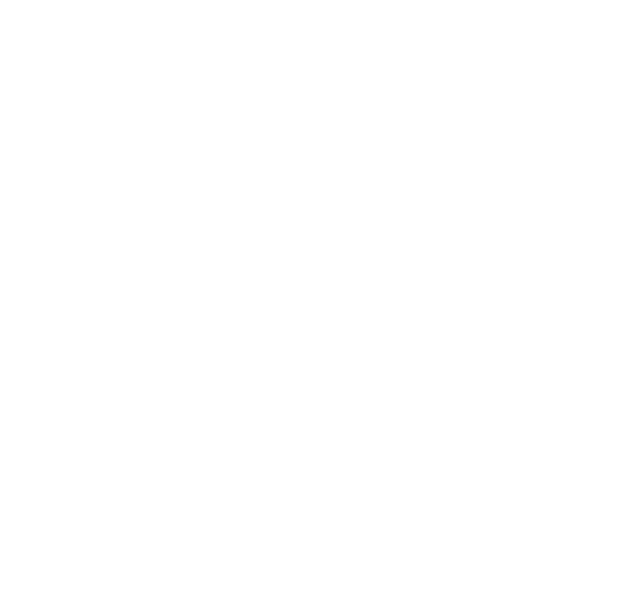
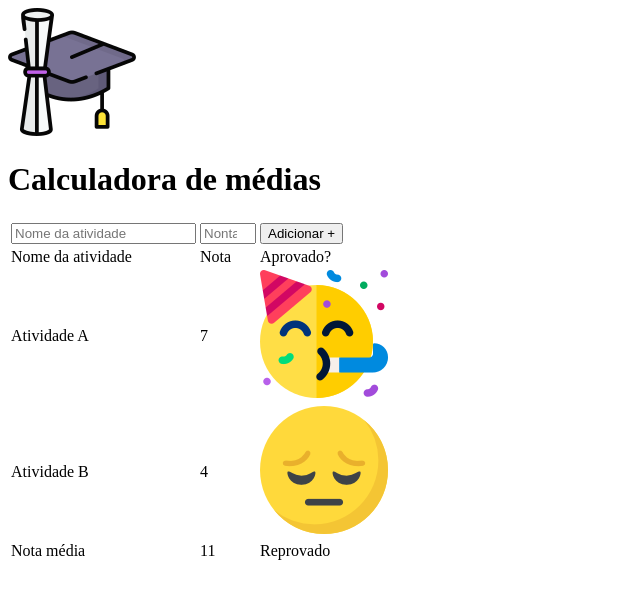
Before and after one commit to PhilipeF/calculo-de-medias, a plain HTML site: page index.html in a window 1280 px wide. Shown: the whole page, without its empty margins (0-640 px from the left). Drawn offline with Linux system fonts and the light colour scheme.

Commit message:
Feat: Estrutura HTML ok

```diff
--- a/index.html
+++ b/index.html
@@ -1,11 +1,60 @@
 <!DOCTYPE html>
 <html lang="pt-br">
+
 <head>
     <meta charset="UTF-8">
     <meta name="viewport" content="width=device-width, initial-scale=1.0">
     <title>Projeto 02</title>
 </head>
+
 <body>
+    <header>
+        <img src="./images/logo.png" alt="Logo marca da aplicação">
+        <h1>Calculadora de médias</h1>
+    </header>
+    <form>
+        <table>
+            <thead>
+                <tr>
+                    <td>
+                        <input type="text" placeholder="Nome da atividade">
+                    </td>
+                    <td>
+                        <input type="number" placeholder="Nonta" max="10" min="0">
+                    </td>
+                    <td>
+                        <button type="submit">Adicionar +</button>
+                    </td>
+                </tr>
+            </thead>
 
+            <tbody>
+                <tr>
+                    <td>Nome da atividade</td>
+                    <td>Nota</td>
+                    <td>Aprovado?</td>
+                </tr>
+                <tr>
+                    <td>Atividade A</td>
+                    <td>7</td>
+                    <td> <img src="./images/aprovado.png" alt="emotion aprovado"></td>
+                </tr>
+                <tr>
+                    <td>Atividade B</td>
+                    <td>4</td>
+                    <td><img src="./images/reprovado.png" alt="emotion reprovado"></td>
+                </tr>
+            </tbody>
+            <tfoot>
+                <tr>
+                    <td>Nota média</td>
+                    <td>11</td>
+                    <td>Reprovado</td>
+                </tr>
+            </tfoot>
+
+        </table>
+    </form>
 </body>
+
 </html>
```
